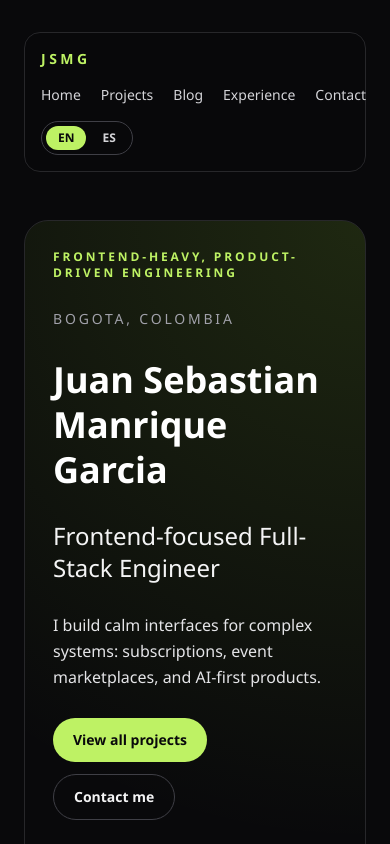
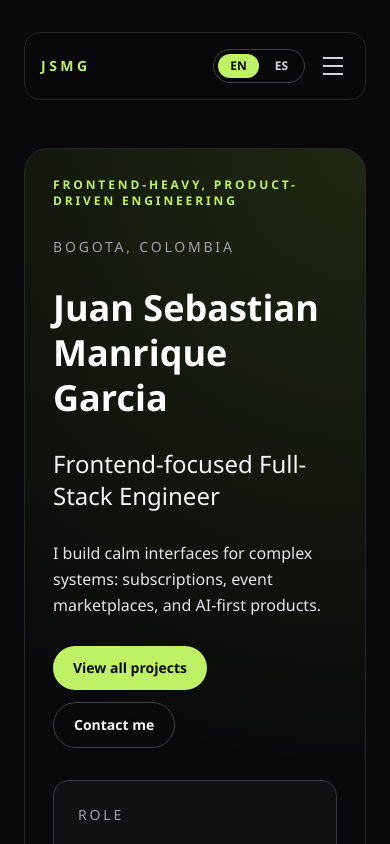
Before and after one commit to manrique20/portfolio-2026, a Nuxt app: page / in a window 390 px wide. Shown: the top 844 px of the page. Built offline with nearby package versions, Linux system fonts and the light colour scheme.

Commit message:
[update] enhance layout and navigation, update profile links, and configure site URL

```diff
--- a/app/layouts/default.vue
+++ b/app/layouts/default.vue
@@ -1,8 +1,11 @@
 <script setup lang="ts">
 const localePath = useLocalePath()
 const { t } = useI18n()
+const route = useRoute()
 const introLink = 'mailto:jsebastianm45@gmail.com?subject=Portfolio%20intro'
 const cvDownload = '/cv/Juan-Sebastian-Manrique-CV.pdf'
+
+const menuOpen = ref(false)
 
 const navItems = computed(() => [
   { key: 'home', label: t('nav.home'), to: localePath('/') },
@@ -11,13 +14,18 @@ const navItems = computed(() => [
   { key: 'experience', label: t('nav.experience'), to: localePath('/experience') },
   { key: 'contact', label: t('nav.contact'), to: localePath('/contact') }
 ])
+
+watch(() => route.path, () => {
+  menuOpen.value = false
+})
 </script>
 
 <template>
   <div class="tw-min-h-screen tw-bg-zinc-950 tw-text-zinc-100">
     <div class="tw-mx-auto tw-max-w-6xl tw-px-6 tw-py-8 md:tw-px-10">
-      <header
-        class="tw-sticky tw-top-4 tw-z-10 tw-mb-12 tw-flex tw-flex-wrap tw-items-center tw-justify-between tw-gap-4 tw-rounded-2xl tw-border tw-border-zinc-800 tw-bg-zinc-950/85 tw-p-4 tw-backdrop-blur"
+      <header class="tw-sticky tw-top-4 tw-z-10 tw-mb-12">
+        <div
+          class="tw-flex tw-items-center tw-justify-between tw-gap-4 tw-rounded-2xl tw-border tw-border-zinc-800 tw-bg-zinc-950/85 tw-p-4 tw-backdrop-blur"
         >
           <NuxtLink
             :to="localePath('/')"
@@ -25,7 +33,9 @@ const navItems = computed(() => [
           >
             JSMG
           </NuxtLink>
-        <nav class="tw-flex tw-items-center tw-gap-5 tw-text-sm">
+
+          <!-- Desktop nav -->
+          <nav class="tw-hidden tw-items-center tw-gap-5 tw-text-sm md:tw-flex">
             <NuxtLink
               v-for="item in navItems"
               :key="item.key"
@@ -36,6 +46,7 @@ const navItems = computed(() => [
               {{ item.label }}
             </NuxtLink>
           </nav>
+
           <div class="tw-flex tw-items-center tw-gap-3">
             <a
               :href="cvDownload"
@@ -51,7 +62,70 @@ const navItems = computed(() => [
               {{ t('nav.introCta') }}
             </a>
             <LanguageSwitcher />
+
+            <!-- Hamburger button (mobile only) -->
+            <button
+              class="tw-flex tw-h-8 tw-w-8 tw-flex-col tw-items-center tw-justify-center tw-gap-1.5 md:tw-hidden"
+              :aria-label="menuOpen ? 'Close menu' : 'Open menu'"
+              @click="menuOpen = !menuOpen"
+            >
+              <span
+                class="tw-block tw-h-0.5 tw-w-5 tw-bg-zinc-300 tw-transition-all tw-duration-200"
+                :class="menuOpen ? 'tw-translate-y-2 tw-rotate-45' : ''"
+              />
+              <span
+                class="tw-block tw-h-0.5 tw-w-5 tw-bg-zinc-300 tw-transition-all tw-duration-200"
+                :class="menuOpen ? 'tw-opacity-0' : ''"
+              />
+              <span
+                class="tw-block tw-h-0.5 tw-w-5 tw-bg-zinc-300 tw-transition-all tw-duration-200"
+                :class="menuOpen ? '-tw-translate-y-2 -tw-rotate-45' : ''"
+              />
+            </button>
           </div>
+        </div>
+
+        <!-- Mobile menu -->
+        <Transition
+          enter-active-class="tw-transition tw-duration-200 tw-ease-out"
+          enter-from-class="tw-opacity-0 -tw-translate-y-2"
+          enter-to-class="tw-opacity-100 tw-translate-y-0"
+          leave-active-class="tw-transition tw-duration-150 tw-ease-in"
+          leave-from-class="tw-opacity-100 tw-translate-y-0"
+          leave-to-class="tw-opacity-0 -tw-translate-y-2"
+        >
+          <nav
+            v-if="menuOpen"
+            class="tw-mt-2 tw-rounded-2xl tw-border tw-border-zinc-800 tw-bg-zinc-950/95 tw-p-5 tw-backdrop-blur md:tw-hidden"
+          >
+            <ul class="tw-space-y-1">
+              <li v-for="item in navItems" :key="item.key">
+                <NuxtLink
+                  :to="item.to"
+                  class="tw-block tw-rounded-xl tw-px-4 tw-py-3 tw-text-sm tw-font-medium tw-text-zinc-300 tw-transition hover:tw-bg-zinc-800/60 hover:tw-text-white"
+                  active-class="tw-text-lime-300"
+                >
+                  {{ item.label }}
+                </NuxtLink>
+              </li>
+            </ul>
+            <div class="tw-mt-4 tw-flex tw-flex-col tw-gap-3 tw-border-t tw-border-zinc-800 tw-pt-4">
+              <a
+                :href="cvDownload"
+                download
+                class="tw-rounded-full tw-border tw-border-zinc-600 tw-px-4 tw-py-2.5 tw-text-center tw-text-sm tw-font-semibold tw-text-zinc-100 tw-transition hover:tw-border-zinc-300"
+              >
+                {{ t('nav.cvCta') }}
+              </a>
+              <a
+                :href="introLink"
+                class="tw-rounded-full tw-bg-lime-300 tw-px-4 tw-py-2.5 tw-text-center tw-text-sm tw-font-semibold tw-text-zinc-950 tw-transition hover:tw-bg-lime-200"
+              >
+                {{ t('nav.introCta') }}
+              </a>
+            </div>
+          </nav>
+        </Transition>
       </header>
 
       <main>
--- a/app/pages/index.vue
+++ b/app/pages/index.vue
@@ -1,5 +1,6 @@
 <script setup lang="ts">
 const { t, locale } = useI18n()
+const { public: { siteUrl } } = useRuntimeConfig()
 const localePath = useLocalePath()
 const { localizedProfile, localizedProjects } = usePortfolioContent()
 
@@ -34,7 +35,7 @@ useHead(() => ({
           addressLocality: 'Bogota',
           addressCountry: 'CO'
         },
-        url: 'https://portfolio.local',
+        url: siteUrl,
         knowsAbout: ['Nuxt', 'Vue', 'TypeScript', 'Frontend Architecture', 'AI Integrations']
       })
     }
--- a/app/pages/projects/[slug].vue
+++ b/app/pages/projects/[slug].vue
@@ -62,7 +62,7 @@ useHead(() => ({
       v-reveal="{ delay: 90 }"
       :class="[
         'tw-overflow-hidden tw-rounded-2xl',
-        project.slug === 'vitapp-health'
+        project.displayStyle === 'mobile'
           ? 'tw-flex tw-justify-center tw-bg-zinc-900/40 tw-py-10'
           : 'tw-border tw-border-zinc-800',
       ]"
@@ -71,7 +71,7 @@ useHead(() => ({
         :src="project.thumbnail"
         :alt="`${project.name} project thumbnail`"
         :class="[
-          project.slug === 'vitapp-health'
+          project.displayStyle === 'mobile'
             ? 'tw-h-auto tw-max-w-[280px] tw-rounded-[2.5rem] tw-border-8 tw-border-zinc-800 tw-shadow-2xl'
             : 'tw-h-64 tw-w-full tw-object-cover md:tw-h-80',
         ]"
--- a/data/profile.ts
+++ b/data/profile.ts
@@ -21,7 +21,7 @@ export const profile = {
     phone: '+57 310 809 7564'
   },
   social: {
-    github: 'https://github.com/',
-    linkedin: 'https://www.linkedin.com/'
+    github: 'https://github.com/manrique20',
+    linkedin: 'https://www.linkedin.com/in/juan-sebastian-manrique-375048218/'
   }
 }
--- a/data/projects.ts
+++ b/data/projects.ts
@@ -9,6 +9,7 @@ export interface PortfolioProject {
   name: string;
   thumbnail: string;
   thumbnailPosition?: string;
+  displayStyle?: 'mobile' | 'desktop';
   tagline: LocalizedText;
   role: LocalizedText;
   summary: LocalizedText;
@@ -323,6 +324,7 @@ export const projects: PortfolioProject[] = [
     name: "VitApp Health",
     thumbnail: "/images/projects/vitapp.png",
     thumbnailPosition: "center top",
+    displayStyle: "mobile",
     tagline: {
       en: "Health web app for registration, tracking, and AI-assisted facial analysis.",
       es: "Webapp de salud para registro, seguimiento y analisis facial asistido por IA.",
--- a/nuxt.config.ts
+++ b/nuxt.config.ts
@@ -6,7 +6,8 @@ export default defineNuxtConfig({
   plugins: ['~/plugins/anime.server.ts', '~/plugins/anime.client.ts'],
   runtimeConfig: {
     public: {
-      plausibleDomain: ''
+      plausibleDomain: '',
+      siteUrl: 'https://juansebastianmanrique.dev'
     }
   },
   css: ['~/assets/css/main.css'],
```
Also changed, not shown: 2 other files (tests, documents, lock files or other folders). Lines whose indentation alone changed are shown as unchanged.
